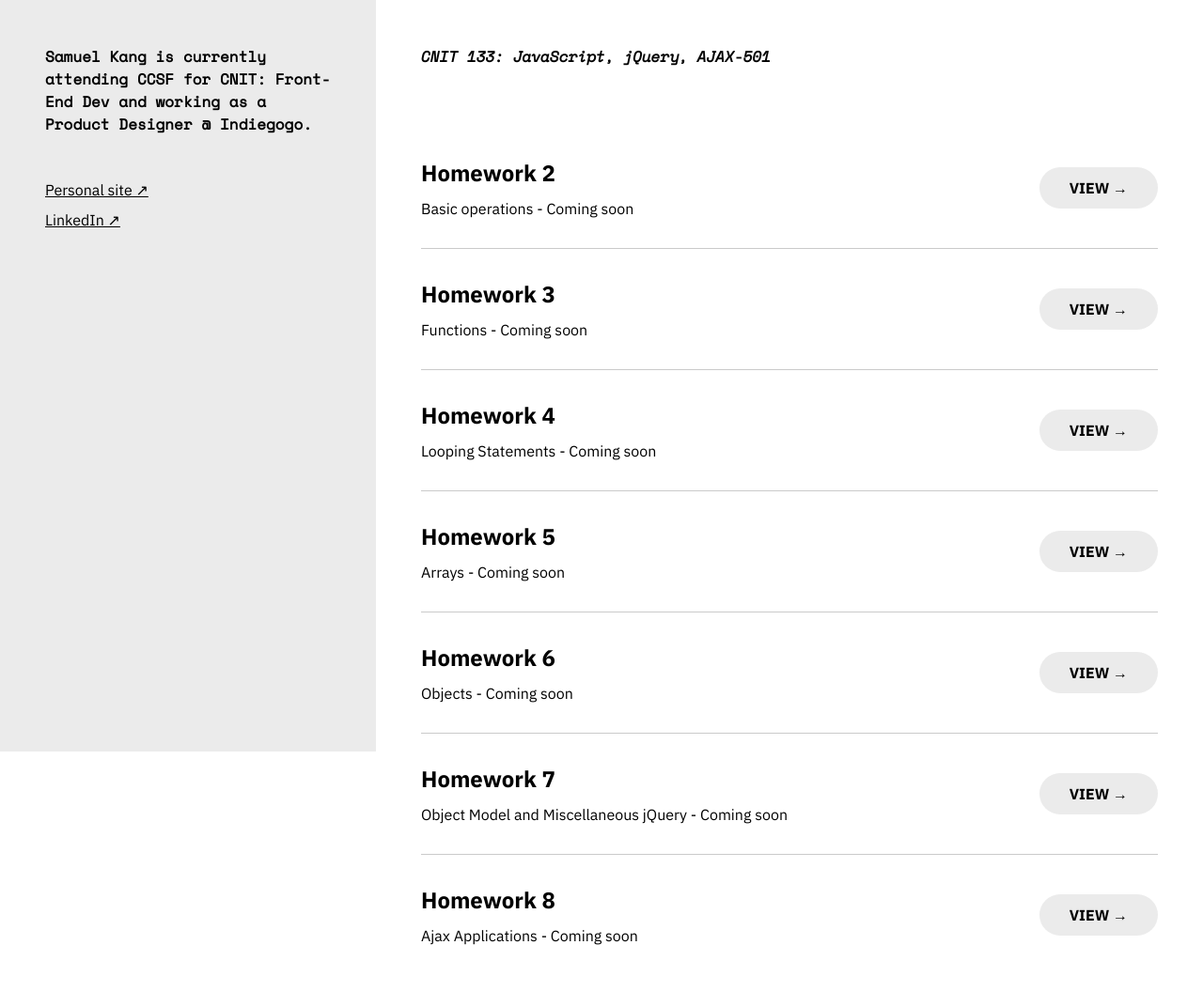
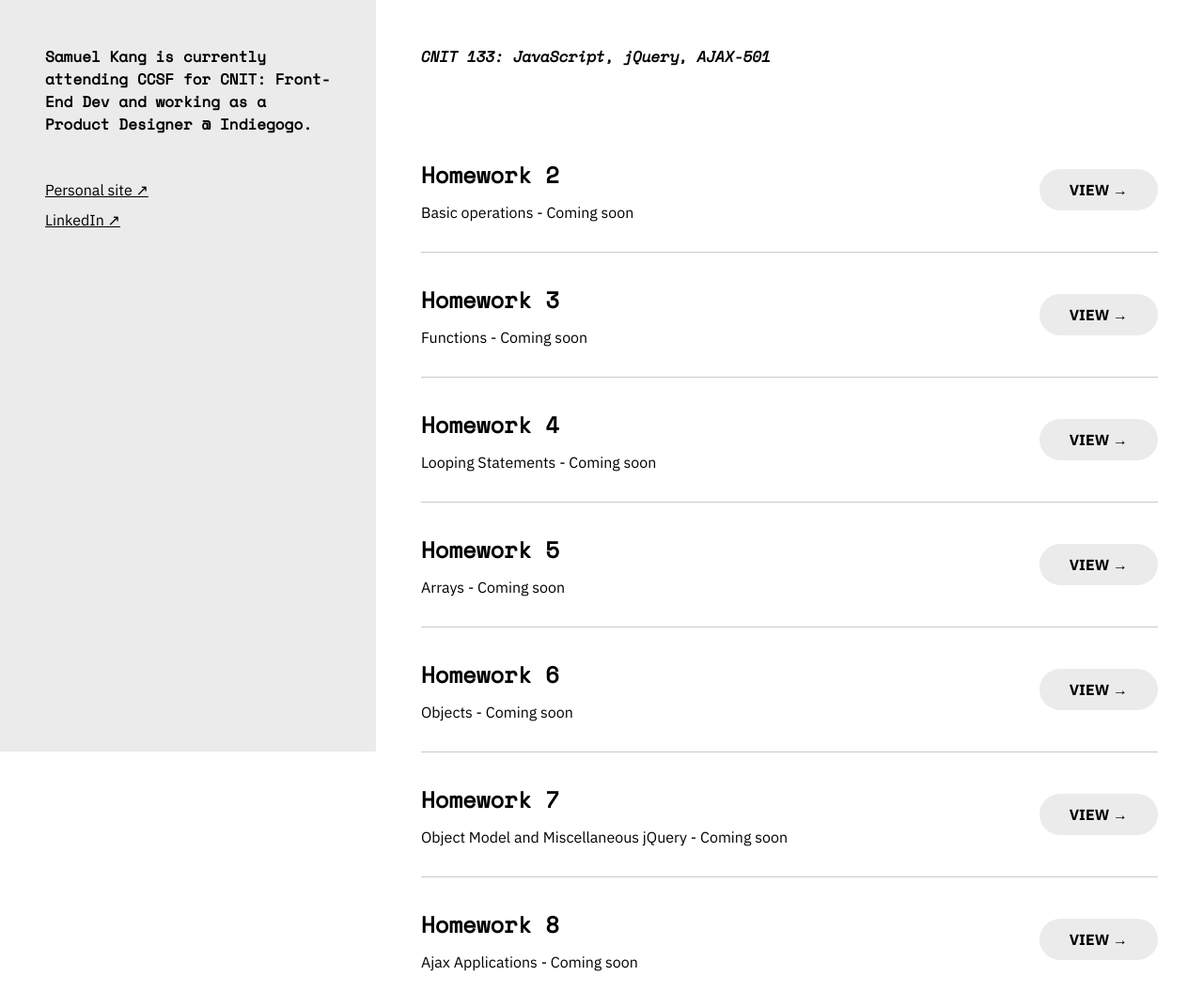
Before and after one commit to ThamuelKang/CNIT, a plain HTML site: page index.html in a window 1280 px wide. Shown: the whole page at 94% size. Drawn offline with nearby package versions, Linux system fonts and the light colour scheme.

Commit message:
reverted back to h2

```diff
--- a/index.html
+++ b/index.html
@@ -28,7 +28,7 @@
 
             <a class="homework-container" href="hw2.html">
                 <div class="homework-details">
-                    <h3>Homework 2</h3>
+                    <h2>Homework 2</h2>
                     <p>Basic operations - Coming soon</p>
                 </div>
                 <p class="view">VIEW →</p>
@@ -36,7 +36,7 @@
 
             <a class="homework-container" href="hw3.html">
                 <div class="homework-details">
-                    <h3>Homework 3</h3>
+                    <h2>Homework 3</h2>
                     <p>Functions - Coming soon</p>
                 </div>
                 <p class="view">VIEW →</p>
@@ -44,7 +44,7 @@
 
             <a class="homework-container" href="hw4.html">
                 <div class="homework-details">
-                    <h3>Homework 4</h3>
+                    <h2>Homework 4</h2>
                     <p>Looping Statements - Coming soon</p>
                 </div>
                 <p class="view">VIEW →</p>
@@ -52,7 +52,7 @@
 
             <a class="homework-container" href="hw5.html">
                 <div class="homework-details">
-                    <h3>Homework 5</h3>
+                    <h2>Homework 5</h2>
                         <p>Arrays - Coming soon</p>
                 </div>
                 <p class="view">VIEW →</p>
@@ -60,7 +60,7 @@
 
             <a class="homework-container" href="hw6.html">
                 <div class="homework-details">
-                    <h3>Homework 6</h3>
+                    <h2>Homework 6</h2>
                     <p>Objects - Coming soon</p>
                 </div>
                 <p class="view">VIEW →</p>
@@ -68,7 +68,7 @@
 
             <a class="homework-container" href="hw7.html">
                 <div class="homework-details">
-                    <h3>Homework 7</h3>
+                    <h2>Homework 7</h2>
                     <p>Object Model and Miscellaneous jQuery - Coming soon</p>
                 </div>
                 <p class="view">VIEW →</p>
@@ -76,7 +76,7 @@
 
             <a class="homework-container" href="hw8.html">
                 <div class="homework-details">
-                    <h3>Homework 8</h3>
+                    <h2>Homework 8</h2>
                     <p>Ajax Applications - Coming soon</p>
                 </div>
                 <p class="view">VIEW →</p>
--- a/style.css
+++ b/style.css
@@ -78,7 +78,7 @@ a {
 }
 
 
-.homework-details h3 {
+.homework-details h2 {
     font-size: 24px;
     font-weight: bold;
     margin: 0 0 12px 0;
@@ -164,7 +164,7 @@ nav .logo {
     }
 
 
-    .homework-details h3 {
+    .homework-details h2 {
         font-size: 20px;
     }
 }
```
